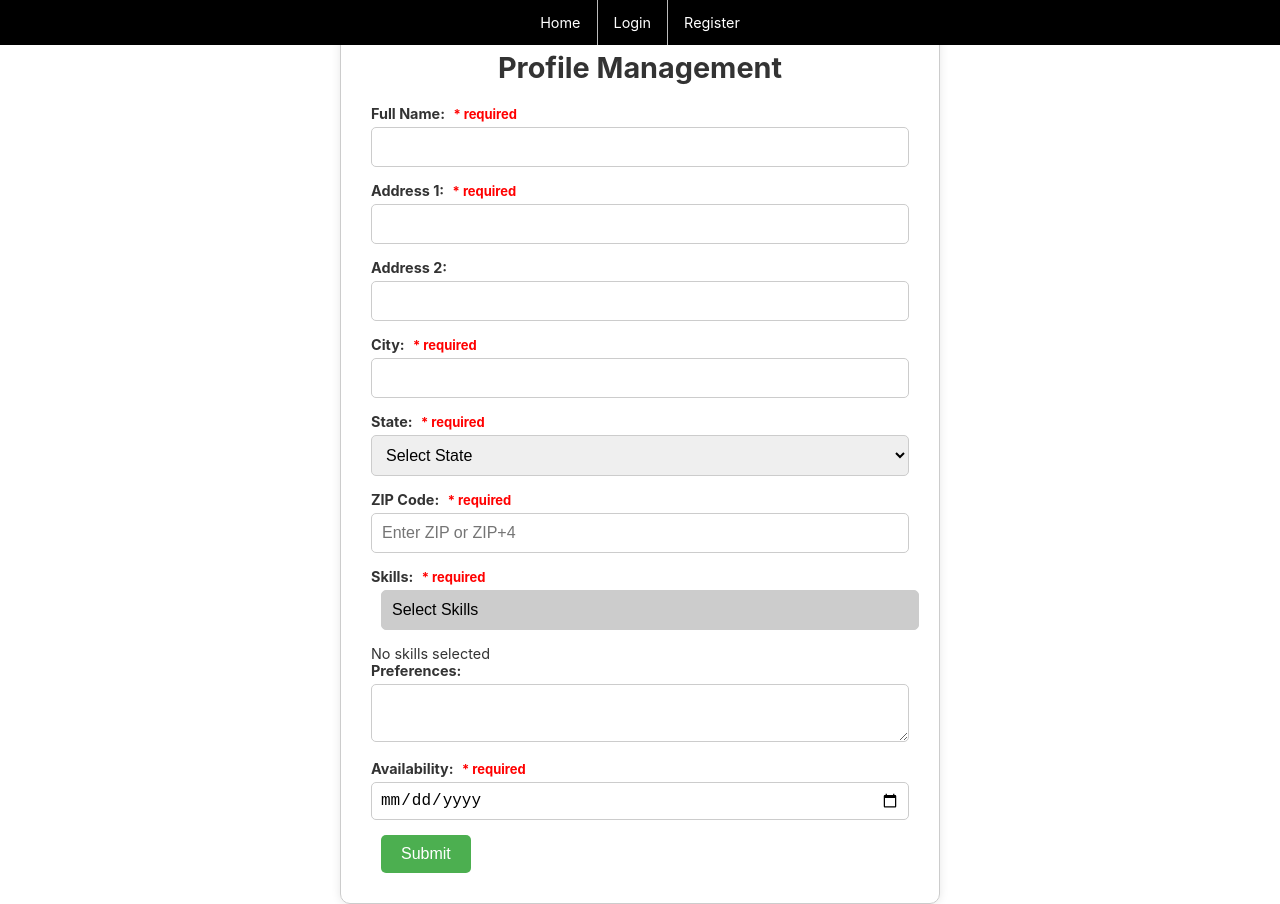
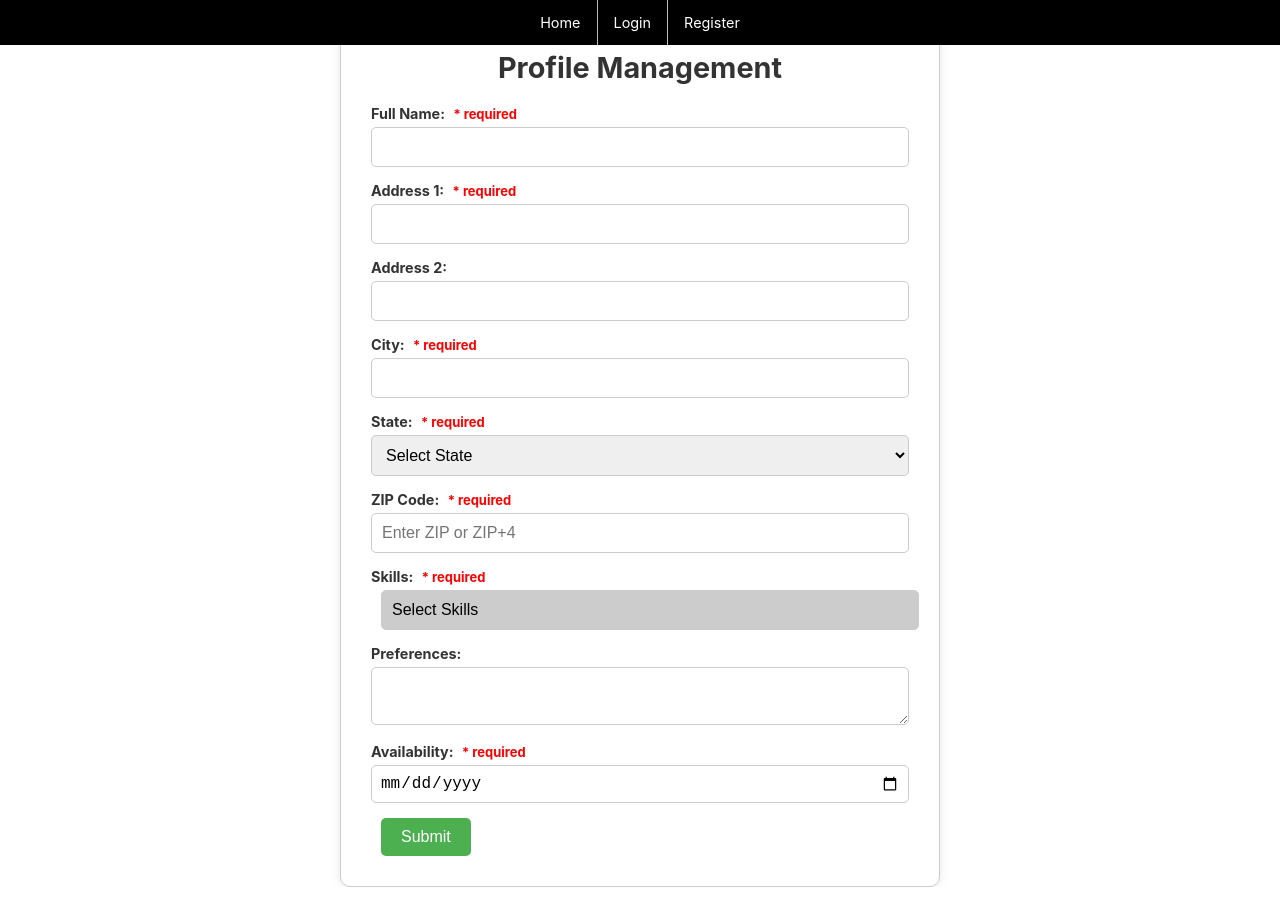
Before and after one commit to SheildSheild/COSC4351-Project, a React (Create React App) app in the folder client/: page /profile in a window 1280 px wide. Built offline with nearby package versions, Linux system fonts and the light colour scheme.

Commit message:
clean up

```diff
--- a/client/src/components/ProfileManagement/profileManagement.js
+++ b/client/src/components/ProfileManagement/profileManagement.js
@@ -313,23 +313,6 @@ const Profile = () => {
         {errors.skills && <span className="error-message">{errors.skills}</span>}
       </div>
 
-<div className="selected-skills">
-  {formData.skills.length > 0 ? (
-    formData.skills.map((skillId) => {
-      const skill = skills.find((s) => s.id === skillId);
-      return (
-        skill && (
-          <div key={skill.id} className="selected-skill">
-            {skill.name}
-          </div>
-        )
-      );
-    })
-  ) : (
-    <div className="placeholder-text">No skills selected</div>
-  )}
-</div>
-
       <div className="form-group">
         <label>Preferences:</label>
         <textarea
```
Lines whose indentation alone changed are shown as unchanged.
